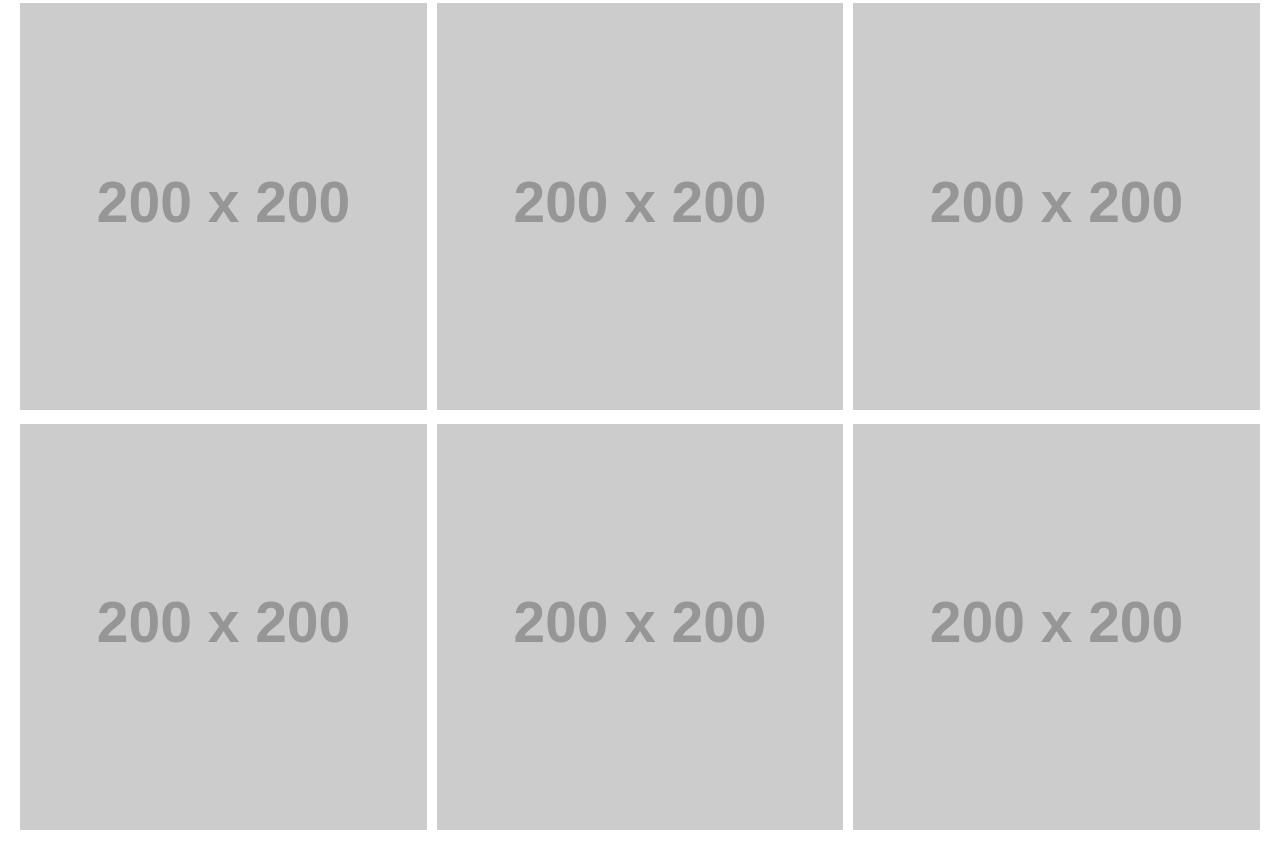
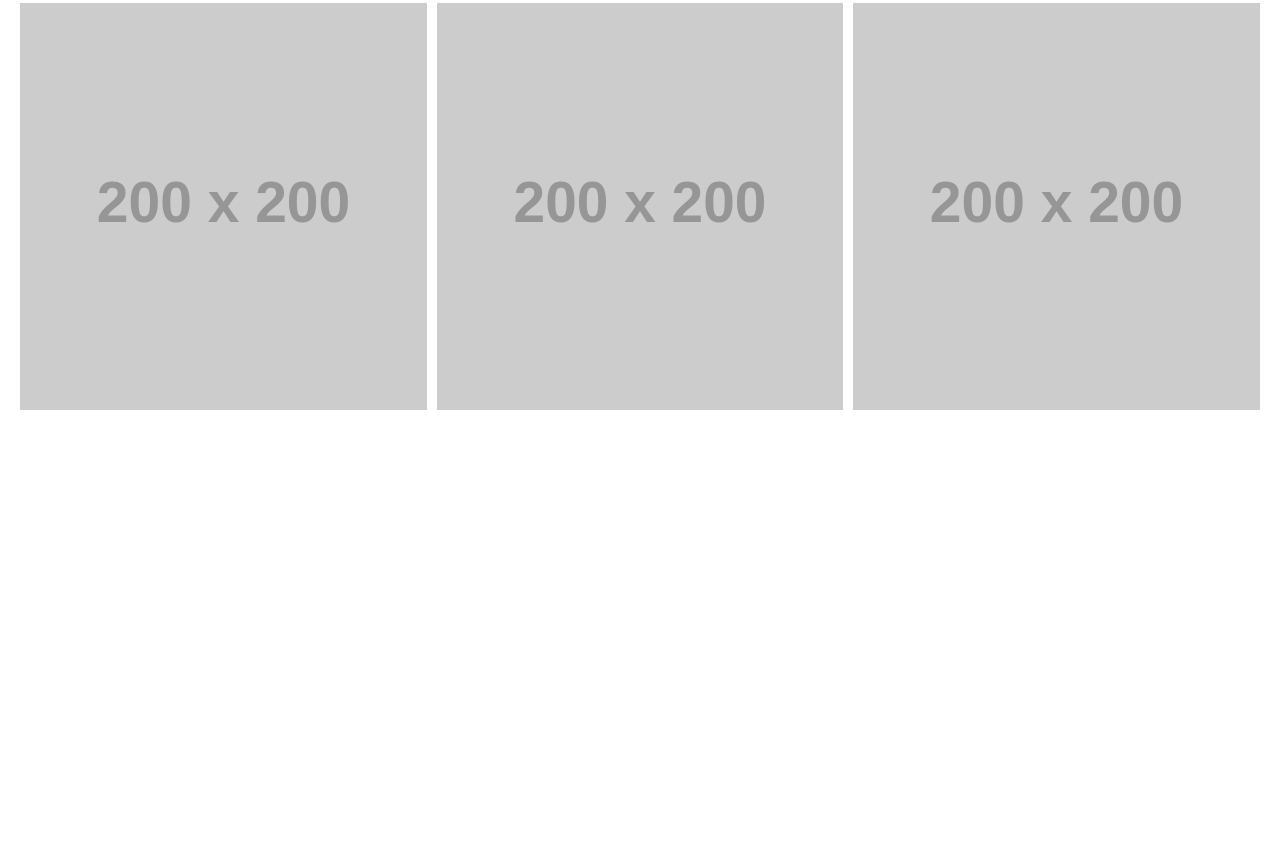
Before and after one commit to csslick/swiper-gallery, a plain HTML site: page index.html in a window 1280 px wide. Shown: the part 1332-2186 px from the top of the page. After the commit the page ends 1766 px from the top, so only its background shows below. Drawn offline with nearby package versions, Linux system fonts and the light colour scheme; placeholder pictures from the web are drawn by us.

Commit message:
Update index.html

```diff
--- a/index.html
+++ b/index.html
@@ -78,15 +78,6 @@
         <div class="swiper-slide">
           <img src="https://via.placeholder.com/400x400?text=3" />
         </div>
-        <div class="swiper-slide">
-          <img src="https://via.placeholder.com/400x400?text=4" />
-        </div>
-        <div class="swiper-slide">
-          <img src="https://via.placeholder.com/400x400?text=5" />
-        </div>
-        <div class="swiper-slide">
-          <img src="https://via.placeholder.com/400x400?text=6" />
-        </div>
       </figure>
       <div class="swiper-button-next"></div>
       <div class="swiper-button-prev"></div>
@@ -109,24 +100,7 @@
             <img src="https://via.placeholder.com/200x200?text=3" alt="3">
           </a>
         </li>
-        <li class="swiper-slide">
-          <a href="#">
-            <img src="https://via.placeholder.com/200x200?text=4" alt="4">
-          </a>
-        </li>
-        <li class="swiper-slide">
-          <a href="#">
-            <img src="https://via.placeholder.com/200x200?text=5" alt="5">
-          </a>
-        </li>
-        <li class="swiper-slide">
-          <a href="#">
-            <img src="https://via.placeholder.com/200x200?text=6" alt="6">
-          </a>
-        </li>
       </ul>
-    </div>
-
     </div>
 
   </section>
```
